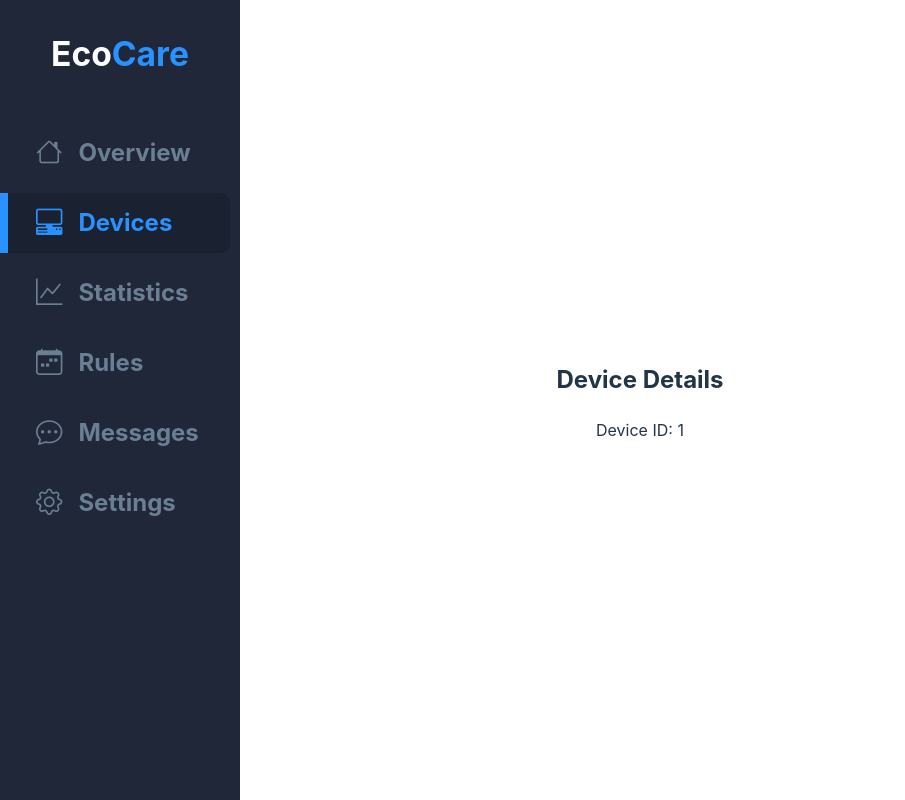
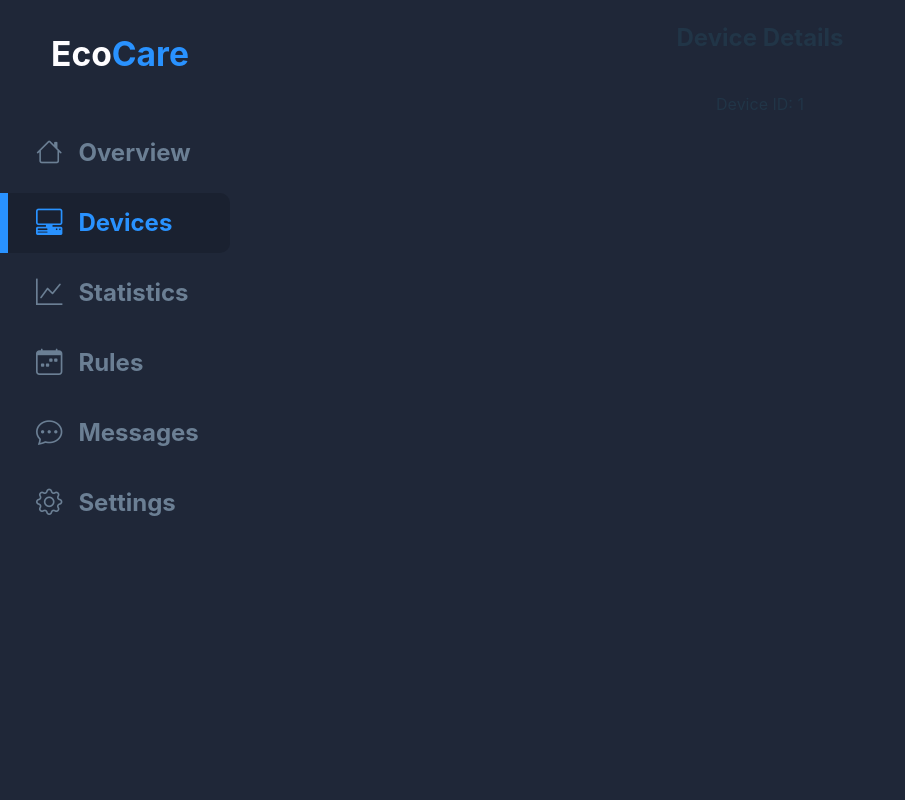
Before and after one commit to EcoCareSoftwareEngineering/frontend, a React (Vite) app: page /devices/1 in a window 1280 px wide. Shown: the whole page, without its empty margins (0-905 px from the left). Built offline with nearby package versions, Linux system fonts and the light colour scheme; no server answers.

Commit message:
Refactor device dataflow

```diff
--- a/src/pages/Device/Device.scss
+++ b/src/pages/Device/Device.scss
@@ -0,0 +1,13 @@
+@use '/variables' as *;
+
+.device {
+  top: 0;
+  right: 0;
+  height: 100%;
+  display: flex;
+  position: fixed;
+  align-items: center;
+  flex-direction: column;
+  background-color: var(--background-color);
+  width: calc(100vw - clamp(min(15em, 30vh), min(15vw, 250px), 350px));
+}
--- a/src/pages/Device/Device.tsx
+++ b/src/pages/Device/Device.tsx
@@ -2,6 +2,7 @@ import { useLocation, useParams } from 'react-router-dom'
 import { TDevice } from '../../types/deviceTypes'
 import { useEffect, useState } from 'react'
 import { API } from '../../utils'
+import './Device.scss'
 
 const Device = () => {
   const { id } = useParams()
@@ -25,7 +26,7 @@ const Device = () => {
   }, [])
 
   return (
-    <div>
+    <div className='device'>
       <h2>Device Details</h2>
       <p>Device ID: {id}</p>
       {device && <p>Name: {device?.name}</p>}
```
